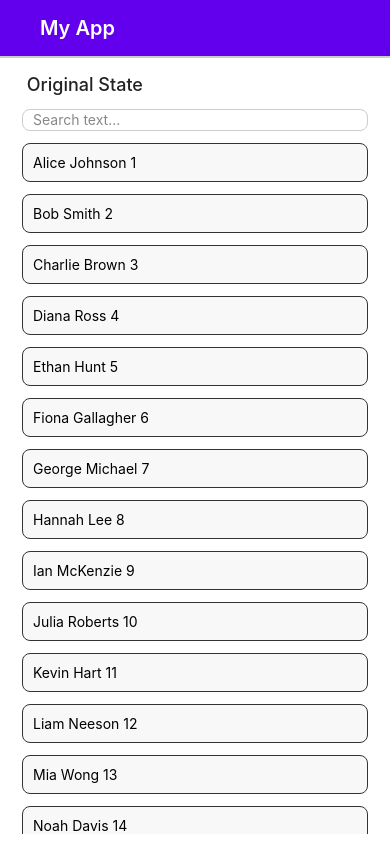
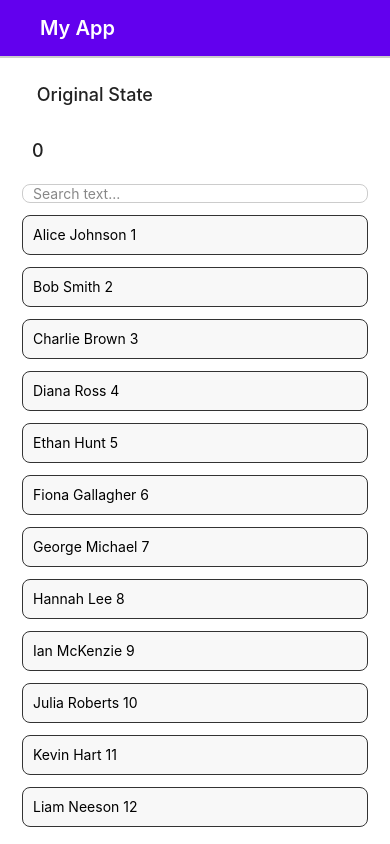
Before and after one commit to NileshWal/RNPracticeRepo, a React Native app: screen / in a window 390 px wide. Built offline with nearby package versions, Linux system fonts and the light colour scheme.

Commit message:
1. Single styles file. 2. Passing isDarkMOde as param in all components.

```diff
--- a/components/CustomText.tsx
+++ b/components/CustomText.tsx
@@ -1,27 +1,18 @@
 import React, { useState } from 'react';
-import { Text, StyleSheet } from 'react-native';
+import { Text } from 'react-native';
+import { globalStyles } from '../styles/globalStyles';
 
-const CustomText = () => {
+const CustomText = ({ isDarkMode }: { isDarkMode: Boolean }) => {
+  const uiElements = globalStyles(isDarkMode);
   const [titleText, setTitleText] = useState<string>('Original State');
   const handlePress = (): void => setTitleText('Text changed');
 
   return (
-    <Text style={styles.titleText} onPress={handlePress}>
+    <Text style={uiElements.customTextTitleText} onPress={handlePress}>
       {' '}
       {titleText}{' '}
     </Text>
   );
 };
 
-const styles = StyleSheet.create({
-  input: { height: 40, margin: 12, padding: 10 },
-  titleText: {
-    fontSize: 18,
-    fontWeight: '500',
-    color: '#222',
-    marginVertical: 8,
-    marginHorizontal: 12,
-  },
-});
-
 export default CustomText;
--- a/components/ItemProps.tsx
+++ b/components/ItemProps.tsx
@@ -1,30 +1,22 @@
 import React from 'react';
-import { View, Text, Alert, StyleSheet } from 'react-native';
+import { View, Text, Alert } from 'react-native';
+import { globalStyles } from '../styles/globalStyles';
 
-type ItemPropsType = { name: string; count: number };
+type ItemPropsType = { name: string; count: number; isDarkMode: Boolean };
 
-const ItemProps: React.FC<ItemPropsType> = ({ name, count }) => {
+const ItemProps: React.FC<ItemPropsType> = ({ name, count, isDarkMode }) => {
+  const styles = globalStyles(isDarkMode);
+
   const onClickHandle = () => {
     Alert.alert('Item clicked at ' + count);
   };
   return (
-    <View style={styles.itemContainer}>
+    <View style={styles.itemPropsContainer}>
       <Text onPress={() => onClickHandle()}>
         {name} {count}{' '}
       </Text>
     </View>
   );
 };
-const styles = StyleSheet.create({
-  input: { height: 40, margin: 12, borderWidth: 1, padding: 10 },
-  itemContainer: {
-    borderWidth: 1,
-    borderColor: '#333',
-    borderRadius: 8,
-    margin: 12,
-    padding: 10,
-    marginVertical: 6,
-    backgroundColor: '#f8f8f8',
-  },
-});
+
 export default ItemProps;
--- a/components/ToolBar.tsx
+++ b/components/ToolBar.tsx
@@ -1,23 +1,17 @@
 import React from 'react';
-import {
-  View,
-  Text,
-  StatusBar,
-  TouchableOpacity,
-  useColorScheme,
-} from 'react-native';
+import { View, Text, StatusBar, TouchableOpacity } from 'react-native';
 import { useSafeAreaInsets } from 'react-native-safe-area-context';
 import { globalStyles } from '../styles/globalStyles';
 
 const ToolBar = ({
   title,
+  isDarkMode,
   onBackPress,
 }: {
   title: string;
+  isDarkMode: Boolean;
   onBackPress?: () => void;
 }) => {
-  const scheme = useColorScheme(); // 'dark' or 'light'
-  const isDarkMode = scheme === 'dark';
   const styles = globalStyles(isDarkMode);
 
   const insets = useSafeAreaInsets();
@@ -32,7 +26,7 @@ const ToolBar = ({
       <StatusBar
         translucent={false}
         backgroundColor="#6200EE"
-        barStyle={scheme === 'dark' ? 'light-content' : 'dark-content'}
+        barStyle={isDarkMode ? 'light-content' : 'dark-content'}
       />
 
       {/* Left button (optional back button) */}
--- a/screens/HomeScreen.tsx
+++ b/screens/HomeScreen.tsx
@@ -2,6 +2,7 @@ import React, { useEffect, useState } from 'react';
 import {
   SafeAreaView,
   View,
+  Text,
   TextInput,
   FlatList,
   useColorScheme,
@@ -23,12 +24,18 @@ const HomeScreen: React.FC = () => {
   const [data, setData] = useState<ListItem[]>([]);
   const [filteredData, setFilteredData] = useState<ListItem[]>([]);
 
+  const [stateText, setStateText] = useState(0);
+
   useEffect(() => {
     console.log('HomeScreen mounted');
     const mockData = generateMockData();
     setData(mockData);
     setFilteredData(mockData);
   }, []);
+
+  useEffect(() => {
+    console.log('HomeScreen mounted ' + stateText);
+  }, [stateText]);
 
   // Handle search input change
   const handleSearch = (text: string) => {
@@ -46,7 +53,7 @@ const HomeScreen: React.FC = () => {
   };
 
   const renderItem = ({ item }: { item: ListItem }) => (
-    <ItemProps name={item.title} count={item.id} />
+    <ItemProps name={item.title} count={item.id} isDarkMode={isDarkMode} />
   );
 
   return (
@@ -58,9 +65,19 @@ const HomeScreen: React.FC = () => {
         },
       ]}
     >
-      <ToolBar title="My App" />
+      <ToolBar title="My App" isDarkMode={isDarkMode} />
       <View style={uiElements.contentContainer}>
-        <CustomText />
+        <CustomText isDarkMode={isDarkMode} />
+
+        <Text
+          style={uiElements.customTextTitleText}
+          onPress={() => {
+            setStateText(stateText + 1);
+          }}
+        >
+          {stateText}
+        </Text>
+
         <TextInput
           style={uiElements.input}
           placeholder="Search text..."
--- a/styles/globalStyles.tsx
+++ b/styles/globalStyles.tsx
@@ -54,4 +54,25 @@ export const globalStyles = (isDarkMode: Boolean) =>
       textAlign: 'left',
       flex: 1, // allows text to take remaining space
     },
+    customTextTitleText: {
+      height: 40,
+      margin: 12,
+      padding: 10,
+      fontSize: 18,
+      fontWeight: '500',
+      color: '#222',
+      marginVertical: 8,
+      marginHorizontal: 12,
+    },
+    //props styles
+    itemPropsContainer: {
+      height: 40,
+      borderWidth: 1,
+      borderColor: '#333',
+      borderRadius: 8,
+      margin: 12,
+      padding: 10,
+      marginVertical: 6,
+      backgroundColor: '#f8f8f8',
+    },
   });
```
